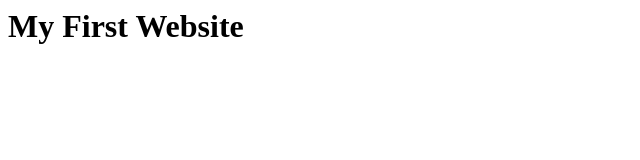
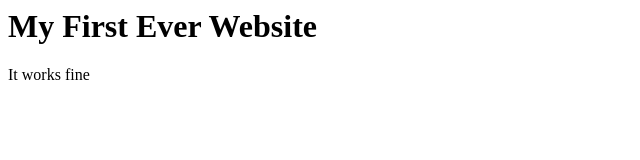
Before and after one commit to Shomrat-Sahabuddin/my-first-website, a plain HTML site: page index.html in a window 1280 px wide. Shown: the whole page, without its empty margins (0-640 px from the left). Drawn offline with Linux system fonts and the light colour scheme.

Commit message:
Adding a little more code

```diff
--- a/index.html
+++ b/index.html
@@ -1 +1,2 @@
-<h1>My First Website</h1>
+<h1>My First Ever Website</h1>
+<p>It works fine</p>
```
